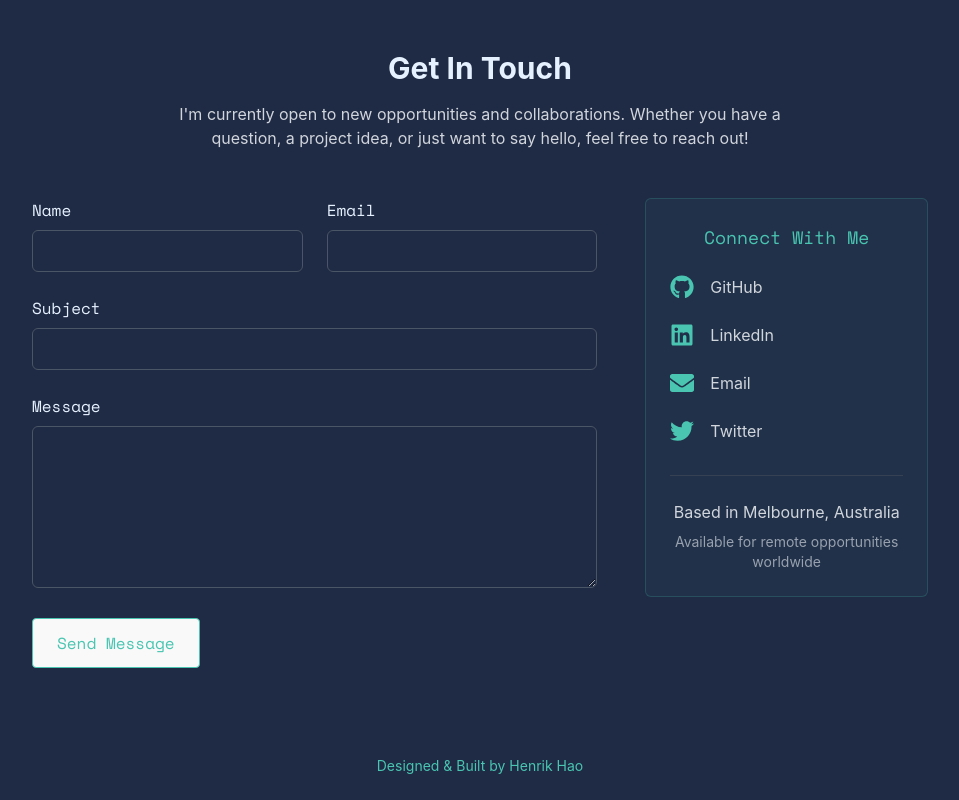
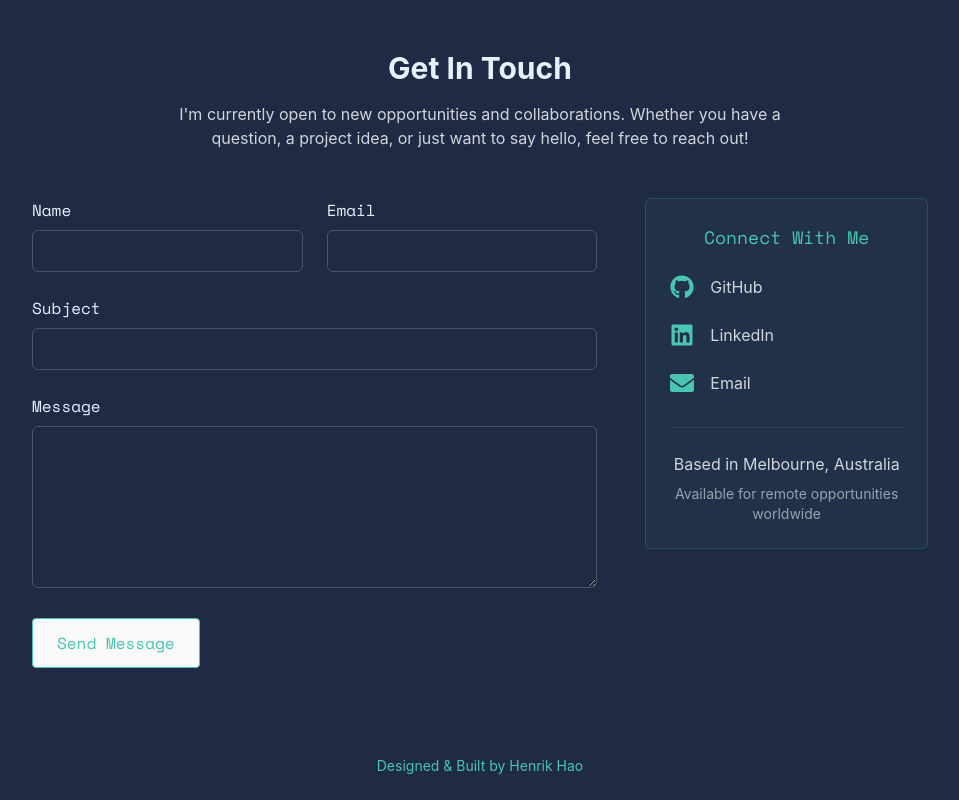
Before and after one commit to HenrikHao/my-personal-web, a React (Vite) app: page / in a window 1280 px wide. Shown: the part 3510-4310 px from the top of the page, without its empty margins (160-1119 px from the left). Built offline with nearby package versions, Linux system fonts and the light colour scheme.

Commit message:
update contact page

```diff
--- a/src/pages/Contact.jsx
+++ b/src/pages/Contact.jsx
@@ -66,14 +66,8 @@ const Contact = () => {
         {
             name: "Email",
             icon: <FaEnvelope size={24} />,
-            url: "mailto:your.email@example.com",
+            url: "mailto:henrikhao@outlook.com",
             color: "hover:text-red-400"
-        },
-        {
-            name: "Twitter",
-            icon: <FaTwitter size={24} />,
-            url: "https://twitter.com/yourusername",
-            color: "hover:text-blue-400"
         }
     ];
 
```
